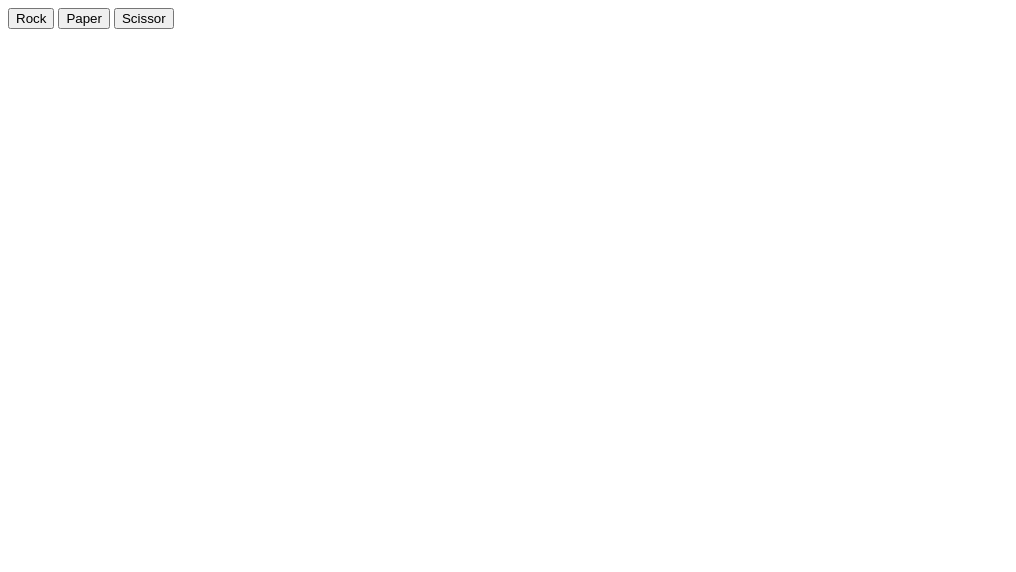
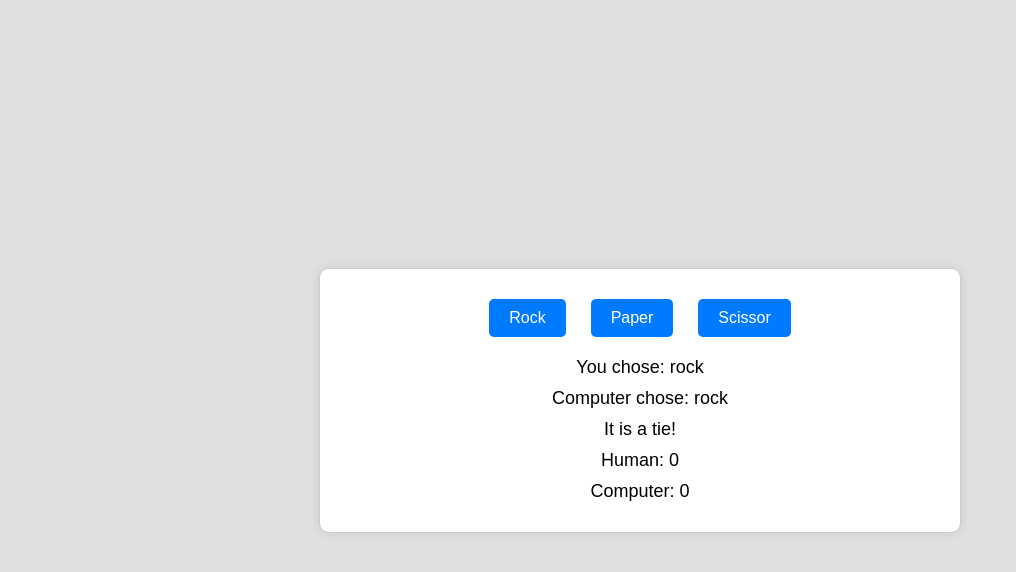
Before and after one commit to arima15/Project-Rock-Paper-Scissors, a website: page index.html in a window 1280 px wide. Both pictures are taken after a click on the button "Rock". Shown: the whole page, without its empty margins (0-1016 px from the left). Drawn offline with Linux system fonts and the light colour scheme.

Commit message:
style rock-paper-scissors UI

```diff
--- a/index.html
+++ b/index.html
@@ -4,6 +4,8 @@
     <meta charset="UTF-8">
     <meta name="viewport" content="width=device-width, initial-scale=1.0">
     <title>Document</title>
+
+    <link rel="stylesheet" href="style.css">
 
     <script src="index.js" defer></script>
 </head>
--- a/index.js
+++ b/index.js
@@ -1,4 +1,12 @@
 const container = document.querySelector("#container");
+
+const div1 = document.createElement("div");
+const div2 = document.createElement("div");
+const div3 = document.createElement("div");
+
+const score1 = document.createElement("div");
+const score2 = document.createElement("div");
+const result = document.createElement("div");
 
 function getComputerChoice()
 {
@@ -7,46 +15,44 @@ function getComputerChoice()
     return choices[random];
 }
 
-const getHumanChoice = () => {
+/*const getHumanChoice = () => {
     let choice = prompt('Enter your choice: ');
     return choice.toLowerCase();
-};
+}; */
 
 let humanScore = 0;
 let computerScore = 0;
+function Compare(player1, player2){
 
-function Compare(player1, player2){
-    console.log(`Computer score: ${player2}`);
-    console.log(`Human score: ${player1}`);
+    score1.textContent = `Human: ${humanScore}`;
+    score2.textContent = `Computer: ${computerScore}`;
 
-    if(player1 === player2){
-        return 'The result is a tie!';
+    if(player1 == 5){
+        result.textContent = 'The human wins!';
     }
-    else if(player1 > player2){
-        return 'You win!';
-    }
-    else{
-        return 'You lose!';
+    else if (player2 == 5){
+        result.textContent = 'The computer wins!';
     }
 }
 
 function playRound(humanChoice, computerChoice){
+    div1.textContent = `You chose: ${humanChoice}`;
+    div2.textContent = `Computer chose: ${computerChoice}`;
 
-    console.log(`Computer chose: ${computerChoice}`);
     if (humanChoice === computerChoice){
-        return 'It is a tie!';
+        div3.textContent = 'It is a tie!';
     }
     switch(`${humanChoice}-${computerChoice}`){
         case 'rock-scissors':
         case 'paper-rock':
         case 'scissors-paper':
             humanScore++;
-            return 'You win!';
+            div3.textContent = 'You win!';
         case 'rock-paper':
         case 'paper-scissors':
         case 'scissors-rock':
             computerScore++;
-            return 'You lose!';
+            div3.textContent = 'You lose!';
     }
 }
 
@@ -55,6 +61,15 @@ buttons.forEach((button) => {
     button.addEventListener("click", () => {
         const human = button.id;
         const computer = getComputerChoice();
-        console.log(playRound(human,computer));
+        playRound(human,computer);
+        Compare(humanScore,computerScore);
     });
 });
+
+container.appendChild(div1);
+container.appendChild(div2);
+container.appendChild(div3);
+
+container.appendChild(score1);
+container.appendChild(score2);
+container.appendChild(result);
--- /dev/null
+++ b/style.css
@@ -0,0 +1,47 @@
+body {
+    font-family: Arial, sans-serif;
+    background-color: #e0e0e0;
+    display: flex;
+    justify-content: center;
+    align-items: center;
+    height: 100vh;
+    margin: 0;
+}
+
+#container {
+    width: 80%;
+    max-width: 600px;
+    margin: 0 auto;
+    padding: 20px;
+    background-color: #ffffff;
+    border: 1px solid #ccc;
+    border-radius: 10px;
+    box-shadow: 0 0 10px rgba(0, 0, 0, 0.1);
+    text-align: center;
+}
+
+button {
+    padding: 10px 20px;
+    margin: 10px;
+    font-size: 16px;
+    cursor: pointer;
+    border: none;
+    border-radius: 5px;
+    background-color: #007bff;
+    color: #ffffff;
+    transition: background-color 0.3s ease;
+}
+
+button:hover {
+    background-color: #0056b3;
+}
+
+div {
+    margin: 10px 0;
+    font-size: 18px;
+}
+
+#score1, #score2, #result {
+    font-weight: bold;
+    margin-top: 20px;
+}
```
